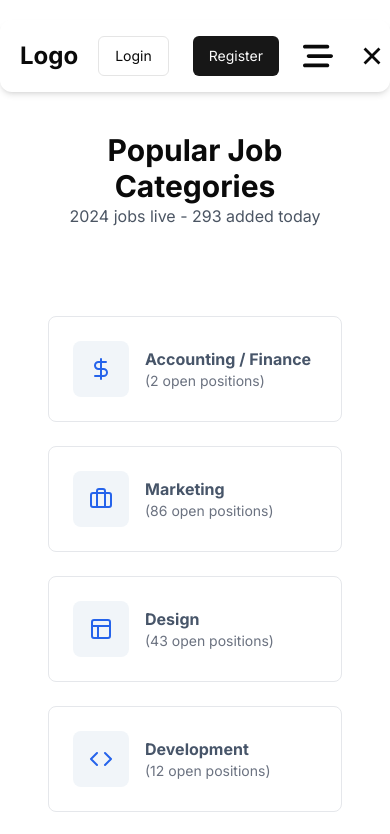
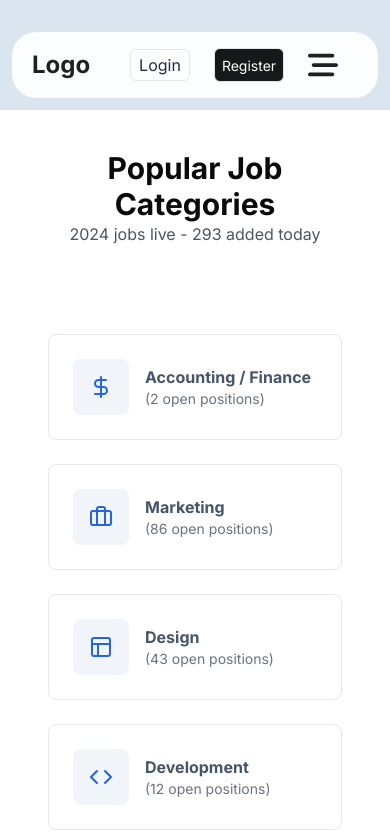
Before and after one commit to The-Dev-Hive/Talent-Trove-Client, a Next.js app: page / in a window 390 px wide. Shown: the top 834 px of the page. Built offline with nearby package versions, Linux system fonts and the light colour scheme.

Commit message:
added Header

```diff
--- a/src/components/navbar/Navbar.tsx
+++ b/src/components/navbar/Navbar.tsx
@@ -1,36 +1,36 @@
-import { inter } from "@/app/layout";
-import Link from "next/link";
+'use client';
 
-import { FaBarsStaggered } from "react-icons/fa6";
-import { IoCloseSharp } from "react-icons/io5";
-
-import { Button } from "../ui";
+import { FaBarsStaggered } from 'react-icons/fa6';
+import { IoCloseSharp } from 'react-icons/io5';
+import { useState } from 'react';
+import Link from 'next/link';
+import MobileMenu from './MobileMenu';
 
 const initialItems = [
   {
     id: 1,
-    path: "/",
-    label: "Pricing",
+    path: '/pricing',
+    label: 'Pricing',
   },
   {
     id: 2,
-    path: "/customers",
-    label: "Customers",
+    path: '/customers',
+    label: 'Customers',
   },
   {
     id: 3,
-    path: "/blog",
-    label: "Blog",
+    path: '/blog',
+    label: 'Blog',
   },
   {
     id: 4,
-    path: "/docs",
-    label: "Docs",
+    path: '/docs',
+    label: 'Docs',
   },
   {
     id: 5,
-    path: "/extra",
-    label: "Extra",
+    path: '/extra',
+    label: 'Extra',
   },
 ];
 
@@ -47,20 +47,43 @@ const NavItems = () => {
 };
 
 const Navbar = () => {
+  const [isActive, setIsActive] = useState(false);
   return (
-    <header className={`${inter.className}`}>
-      <div className="container mx-auto  max-w-[1104px]  rounded-xl shadow-md px-5 py-4 mt-5 ">
+    <header className="p-3 bg-[#b3cae07c] sticky top-0 z-50">
+      <div className="container mx-auto  max-w-[1104px]  rounded-3xl  px-5 py-4 mt-5 shadow-custom bg-white opacity-[90%]  backdrop-filter backdrop-blur-lg">
         <nav className="flex justify-between items-center ">
           <div className="text-2xl font-bold">Logo</div>
           <NavItems />
           <div className="flex gap-4 space-x-2 mx-5 items-center">
-            <Button variant="outline">Login</Button>
-            <Button>Register</Button>
-            <FaBarsStaggered className="text-3xl" />
-            <IoCloseSharp className="text-3xl" />
+            <button
+              className="w-[60px] h-[32px] rounded-md text-[16px] text-[#111827] border
+            "
+            >
+              Login
+            </button>
+            <button
+              className="w-[70px] h-[34px] rounded-md text-[14px]  border bg-black text-white
+            "
+            >
+              Register
+            </button>
+            <div className="md:hidden">
+              {isActive ? (
+                <IoCloseSharp
+                  className="text-3xl"
+                  onClick={() => setIsActive(!isActive)}
+                />
+              ) : (
+                <FaBarsStaggered
+                  className="text-3xl"
+                  onClick={() => setIsActive(!isActive)}
+                />
+              )}
+            </div>
           </div>
         </nav>
       </div>
+      {isActive && <MobileMenu />}
     </header>
   );
 };
```
